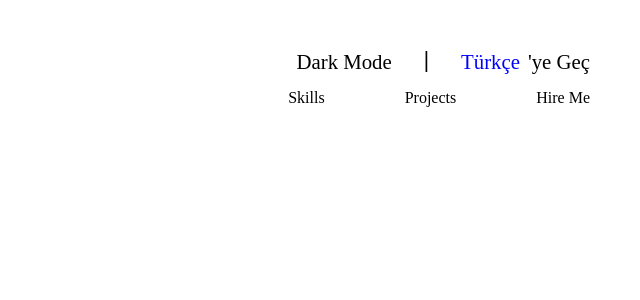
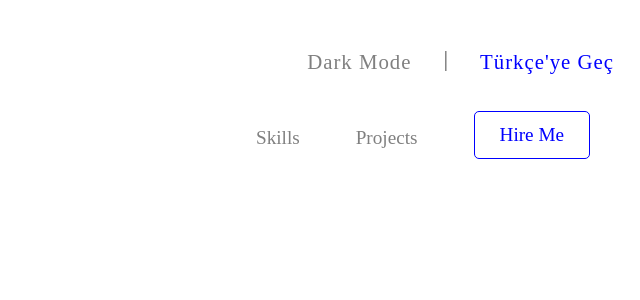
Before and after one commit to murathanabanoz/Frontend-Challenge, a React (Vite) app: page / in a window 1280 px wide. Shown: the top 300 px of the page, without its empty margins (640-1280 px from the left). Built offline with nearby package versions, Linux system fonts and the light colour scheme.

Commit message:
Header güncellendi

```diff
--- a/src/components/Header.jsx
+++ b/src/components/Header.jsx
@@ -1,14 +1,35 @@
-import React from "react";
+import React, { useState } from "react";
 import "../css/header.css";
 
 function Header() {
+  const [darkMode, setDarkMode] = useState(false);
+  const [language, setLanguage] = useState("eng");
+
+  const toggleDarkMode = () => {
+    setDarkMode(!darkMode);
+
+    if (!darkMode) {
+      document.body.classList.add("dark-theme");
+    } else {
+      document.body.classList.remove("dark-theme");
+    }
+  };
+
+  const switchLanguage = () => {
+    setLanguage(language === "eng" ? "tr" : "eng");
+  };
+
   return (
-    <header className="header">
+    <header className={`header ${darkMode ? "dark-theme" : ""}`}>
       <div className="header-top">
         <span className="header-text">
-          <span className="header-text">Dark Mode</span>
+          <span className="dark-mode" onClick={toggleDarkMode}>
+            {darkMode ? "Light Mode" : "Dark Mode"}
+          </span>
           <span className="header-text-ara">|</span>
-          <span className="turkce">Türkçe</span>'ye Geç
+          <span className="turkce" onClick={switchLanguage}>
+            {language === "eng" ? "Türkçe'ye Geç" : "Switch to Eng"}
+          </span>
         </span>
       </div>
       <div className="header-bottom">
--- a/src/css/header.css
+++ b/src/css/header.css
@@ -11,6 +11,7 @@
   justify-content: flex-end;
   width: 100%;
   gap: 1rem;
+  color: grey;
 }
 
 .header-text {
@@ -21,26 +22,54 @@
   gap: 2rem;
 }
 
+.dark-mode {
+  letter-spacing: 1px;
+}
+
 .header-bottom {
   display: flex;
   flex-direction: row;
-  gap: 5rem;
+  gap: 3.5rem;
   align-items: flex-end;
-  margin-top: 10px;
+  margin-top: 2rem;
+  color: grey;
 }
 
 .header-link {
   margin: 5px 0;
   cursor: pointer;
+  font-size: 1.2rem;
+}
+
+.header-link:last-child {
+  color: blue;
+  padding: 12px 25px;
+  border: 1px solid blue;
+  border-radius: 5px;
+  margin-bottom: -5px;
+}
+.dark-theme .header-link:last-child {
+  color: blue;
+  padding: 12px 25px;
+  border: 1px solid blue;
+  border-radius: 5px;
+  margin-bottom: -5px;
+  background-color: #fff;
 }
 
 .turkce {
   color: blue;
   margin-right: -1.5rem;
+  letter-spacing: 1px;
 }
 
 .header-text-ara {
-  font-size: 1.5rem;
+  font-size: 1.3rem;
   font-weight: bold;
-  margin-top: -4px;
+  margin-top: -3px;
 }
+
+.dark-theme {
+  background-color: #333;
+  color: #fff;
+}
```
